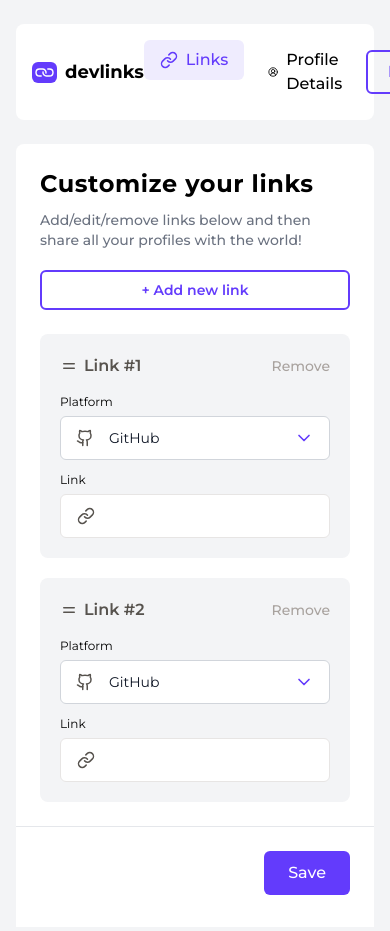
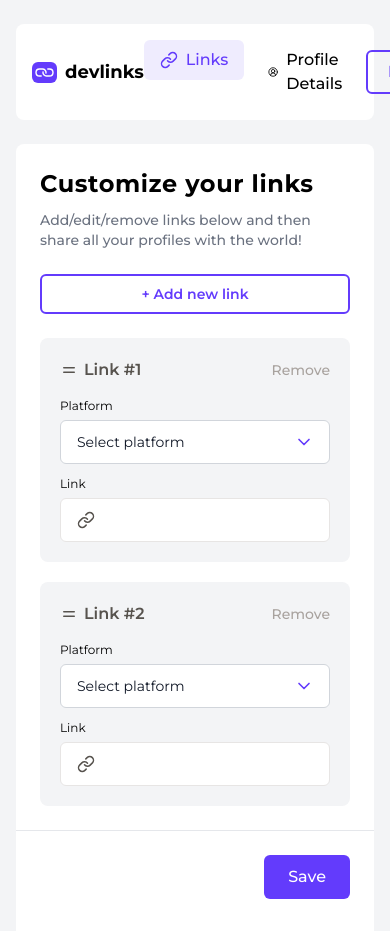
Before and after one commit to johurul-haque/link-sharing-app, a React (Vite) app: page / in a window 390 px wide. Shown: the top 931 px of the page. Built offline with nearby package versions, Linux system fonts and the light colour scheme.

Commit message:
feat: handle form submission using react-hook-form

```diff
--- a/package.json
+++ b/package.json
@@ -15,6 +15,7 @@
     "lucide-react": "^0.452.0",
     "react": "^18.3.1",
     "react-dom": "^18.3.1",
+    "react-hook-form": "^7.53.0",
     "tailwind-merge": "^2.5.3"
   },
   "devDependencies": {
--- a/src/layouts/customize-links/form.tsx
+++ b/src/layouts/customize-links/form.tsx
@@ -1,36 +1,71 @@
 import { EqualIcon, LinkIcon } from 'lucide-react';
+import { Controller, useFieldArray, useForm } from 'react-hook-form';
 import { SelectPlatform } from './select-platform';
 
-const LINKS = [
-  { platform: 'GitHub', url: 'https://github.com/' },
-  { platform: 'YouTube', url: 'https://youtube.com/' },
-];
+type Inputs = {
+  links: {
+    platform: string;
+    url: string;
+  }[];
+};
 
 export function Form() {
+  const { register, control, handleSubmit } = useForm<Inputs>({
+    defaultValues: {
+      links: Array(2).fill({ platform: '', url: '' }),
+    },
+  });
+
+  const { fields, append, remove } = useFieldArray({
+    control,
+    name: 'links',
+  });
+
+  const onSubmit = ({ links }: Inputs) => {
+    console.log(links);
+  };
+
   return (
-    <form className="pb-8">
+    <form onSubmit={handleSubmit(onSubmit)} className="pb-8">
+      <div className="px-6 my-6 lg:mt-8">
+        <button
+          onClick={() => append({ platform: '', url: '' })}
+          className="border-2 border-primary text-primary font-semibold text-sm py-2 px-4 block w-full rounded-md hover:bg-secondary focus:ring-2 ring-secondary ring-offset-1 outline-none "
+        >
+          + Add new link
+        </button>
+      </div>
+
       <div className="px-6 pb-6 space-y-5">
-        {LINKS.map((_, i) => (
-          <fieldset key={i} className="rounded-lg p-5 bg-gray-100">
+        {fields.map((field, index) => (
+          <fieldset key={field.id} className="rounded-lg p-5 bg-gray-100">
             <div className="flex justify-between mb-4">
               <legend className="font-semibold text-stone-600 flex items-center gap-1.5">
                 <button>
                   <span className="sr-only">Drag to reposition</span>
                   <EqualIcon size={18} />
                 </button>
-                Link #{i + 1}
+                Link #{index + 1}
               </legend>
               <button
                 type="button"
+                onClick={() => remove(index)}
                 className="text-stone-400 hover:text-stone-600 font-medium text-sm"
               >
                 Remove
               </button>
             </div>
 
-            <SelectPlatform className="mb-3" />
+            <Controller
+              name={`links.${index}.platform`}
+              control={control}
+              rules={{ required: true }}
+              render={({ field }) => (
+                <SelectPlatform className="mb-3" {...field} />
+              )}
+            />
 
-            <label htmlFor={`url-${i}`} className="block text-xs mb-1.5">
+            <label htmlFor={`url-${index}`} className="block text-xs mb-1.5">
               Link
             </label>
             <div className="h-11 flex items-center border border-stone-200 rounded-md overflow-hidden pl-4 focus-within:ring-2 ring-primary bg-white text-sm">
@@ -38,8 +73,8 @@ export function Form() {
 
               <input
                 type="url"
-                name=""
-                id={`url-${i}`}
+                {...register(`links.${index}.url`)}
+                id={`url-${index}`}
                 className="grow h-full bg-transparent outline-none pl-4"
                 required
               />
--- a/src/layouts/customize-links/index.tsx
+++ b/src/layouts/customize-links/index.tsx
@@ -3,7 +3,7 @@ import { Form } from './form';
 export function CustomizeLinks({ className }: { className?: string }) {
   return (
     <section className={className}>
-      <div className="p-6">
+      <div className="p-6 pb-0">
         <h1 className="font-bold text-2xl tracking-wide mb-2.5">
           Customize your links
         </h1>
@@ -11,9 +11,6 @@ export function CustomizeLinks({ className }: { className?: string }) {
           Add/edit/remove links below and then share all your profiles with the
           world!
         </p>
-        <button className="border-2 border-primary text-primary font-semibold text-sm py-2 px-4 block w-full rounded-md mt-5 lg:mt-8 hover:bg-secondary focus:ring-2 ring-secondary ring-offset-1 outline-none">
-          + Add new link
-        </button>
       </div>
 
       <Form />
--- a/src/layouts/customize-links/select-platform.tsx
+++ b/src/layouts/customize-links/select-platform.tsx
@@ -1,34 +1,48 @@
 import { ChevronDown } from 'lucide-react';
-import { useId, useState } from 'react';
+import { forwardRef, SelectHTMLAttributes } from 'react';
 import { getSocialIcon } from '../../components/social-links';
 import { PLATFORMS } from '../../constants/platforms';
+import { cn } from '../../lib/cn';
 
 type Platform = Lowercase<(typeof PLATFORMS)[number]>;
 
-export function SelectPlatform({ className }: { className?: string }) {
-  const id = useId();
-  const [selectedPlatform, setSelectedPlatform] = useState<Platform>('github');
-
-  const PlatformIcon = getSocialIcon(selectedPlatform);
+export const SelectPlatform = forwardRef<
+  HTMLSelectElement,
+  SelectHTMLAttributes<HTMLSelectElement>
+>(({ className, onChange, value, name, ...props }, ref) => {
+  const PlatformIcon = value ? getSocialIcon(value as Platform) : null;
 
   return (
     <div className={className}>
-      <label htmlFor={id} className="block text-xs mb-1.5">
+      <label htmlFor={name} className="block text-xs mb-1.5">
         Platform
       </label>
 
       <div className="relative mb-3">
-        <div className="absolute inset-y-0 left-0 flex items-center pl-4 pointer-events-none">
-          <PlatformIcon size={18} className="stroke-stone-600" />
-        </div>
+        {PlatformIcon && (
+          <div className="absolute inset-y-0 left-0 flex items-center pl-4 pointer-events-none">
+            <PlatformIcon size={18} className="stroke-stone-600" />
+          </div>
+        )}
 
         <select
-          id={id}
-          className="appearance-none w-full h-11 px-4 pl-12 border border-gray-300 rounded-md bg-white text-gray-900 focus:outline-none focus:ring-2 focus:ring-primary focus:border-transparent text-sm"
-          value={selectedPlatform}
-          onChange={(e) => setSelectedPlatform(e.target.value as Platform)}
+          ref={ref}
+          id={name}
+          name={name}
+          className={cn(
+            'appearance-none w-full h-11 px-4 pl-12 border border-gray-300 rounded-md bg-white text-gray-900 focus:outline-none focus:ring-2 focus:ring-primary focus:border-transparent text-sm',
+            {
+              'pl-4': !value,
+            }
+          )}
+          value={value}
+          onChange={onChange}
           required
+          {...props}
         >
+          <option value="" hidden>
+            Select platform
+          </option>
           {PLATFORMS.map((platform) => (
             <option key={platform} value={platform.toLowerCase()}>
               {platform}
@@ -42,4 +56,4 @@ export function SelectPlatform({ className }: { className?: string }) {
       </div>
     </div>
   );
-}
+});
```
Also changed, not shown: 1 other file (tests, documents, lock files or other folders).
